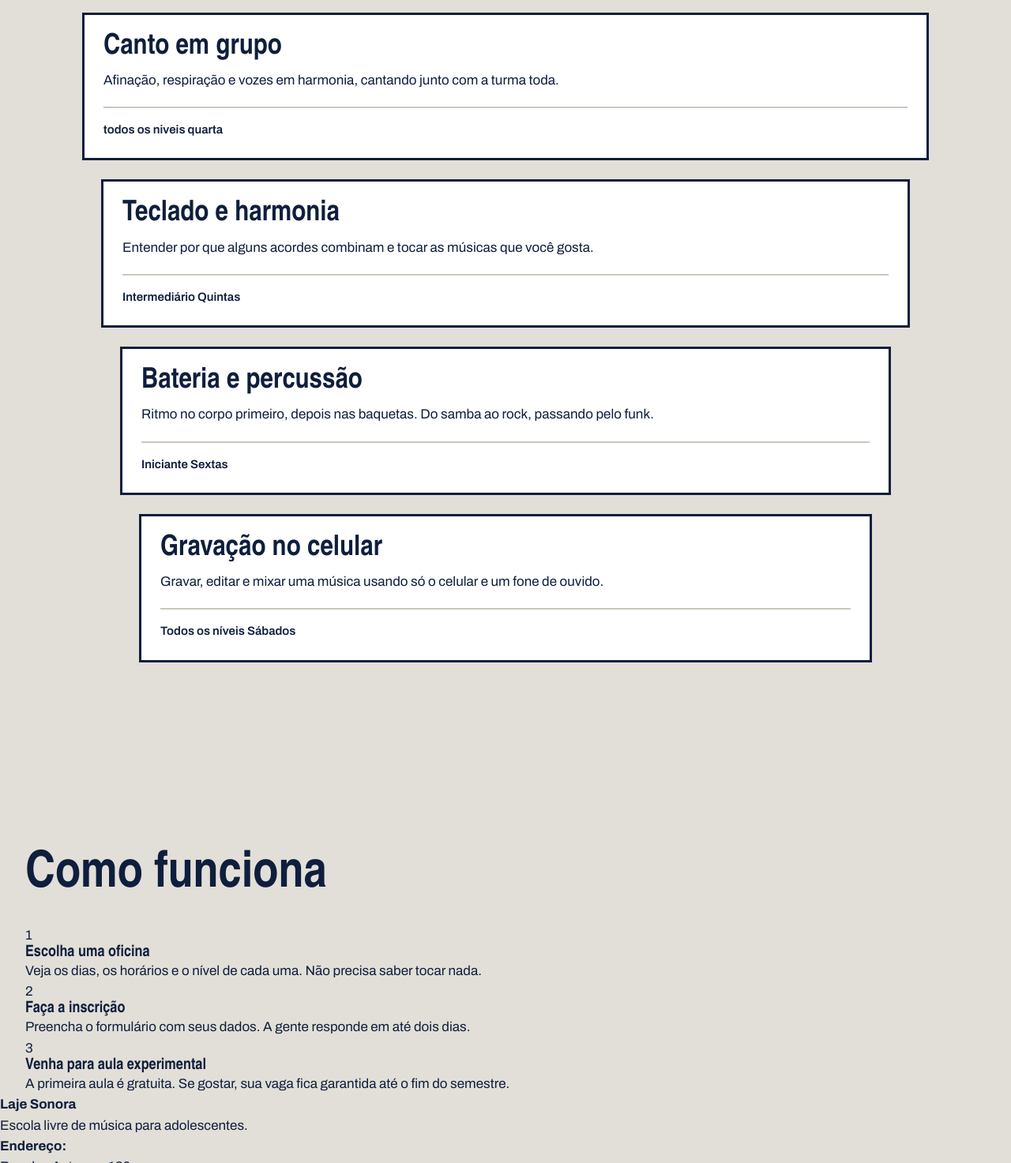
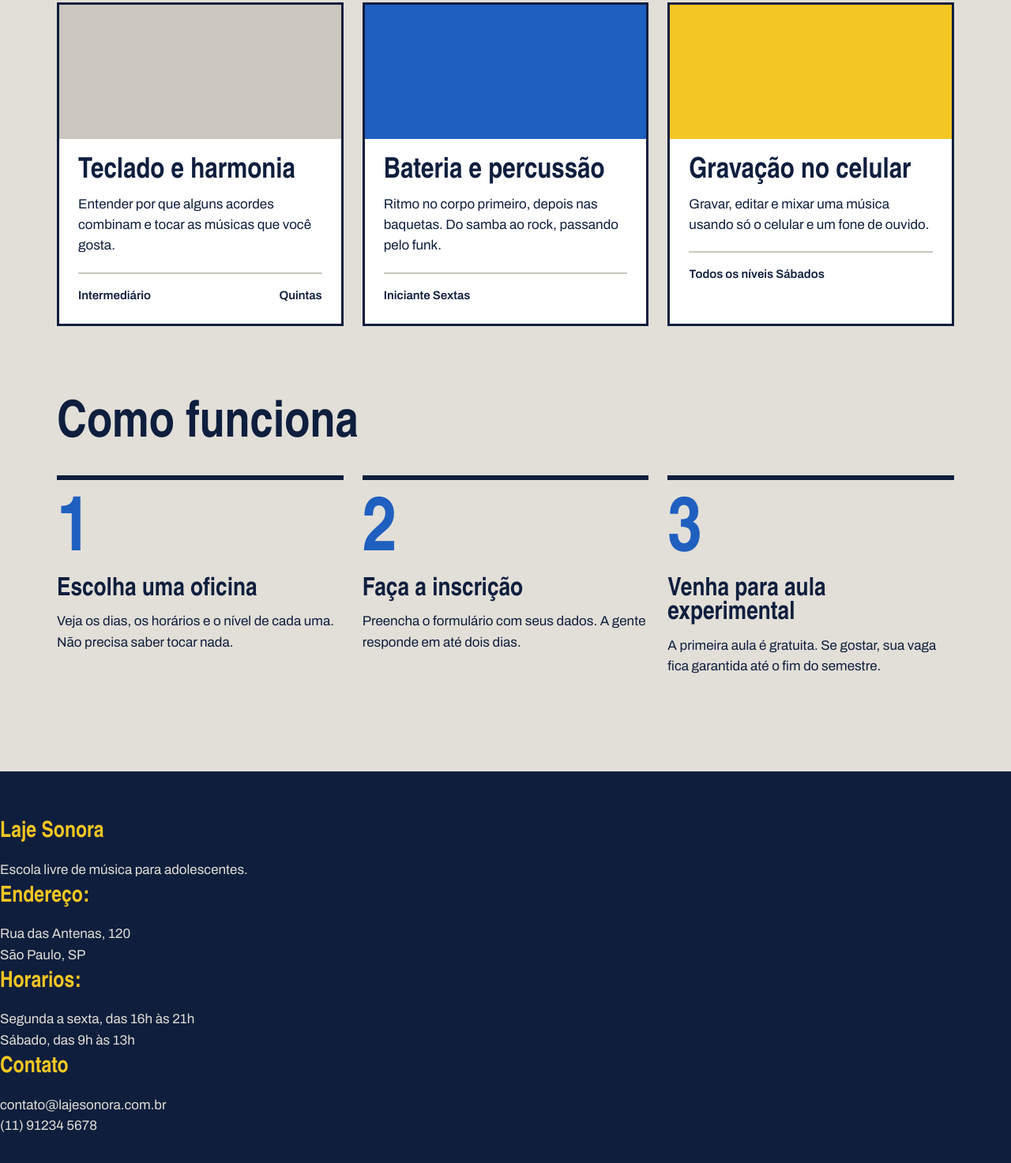
Before and after one commit to vianamurilo-dotcom/laje_sonora, a plain HTML site: page index.html in a window 1280 px wide. Shown: the part 1327-2800 px from the top of the page at 79% size. Drawn offline with Linux system fonts and the light colour scheme; a web font is replaced by a local one.

Commit message:
Página inicial pronta

```diff
--- a/index.css
+++ b/index.css
@@ -3,7 +3,8 @@
     padding: 0;
     box-sizing: border-box;
 }
-:root{
+
+:root {
     --concreto: #E2DFD8;
     --concreto-escuro: #CBC7BE;
     --tinta: #0F1E3D;
@@ -12,64 +13,71 @@
     --branco: #FFFFFF;
 
     --fonte-cartaz: "Big Shoulders", "Arial Narrow", sans-serif;
-    --fonte-texto:"Archivo", Arial, sans-serif;
+    --fonte-texto: "Archivo", Arial, sans-serif;
 }
-body{
+
+body {
     background: var(--concreto);
     color: var(--tinta);
     font-family: var(--fonte-texto);
     font-size: 17px;
     line-height: 1.55;
 }
-a{
+
+a {
     color: inherit;
 }
-h1, h2, h3{
+
+h1, h2, h3 {
     font-family: var(--fonte-cartaz);
     font-weight: 900;
     line-height: 0.95;
+
 }
+
 .conteudo{
-    max-width: 1200;
+    max-width: 1200px;
     margin-inline: auto;
     padding-inline: 32px;
 }
+
 .topo{
     padding-block: 28px;
+    display: flex;
     justify-content: space-between;
     align-items: center;
-    display: flex
 }
+
 .logo{
-    font: var(--fonte-cartaz);
+    font-family: var(--fonte-cartaz);
     font-size: 34px;
     font-weight: 900;
     text-decoration: none;
 }
+
 .menu{
     display: flex;
     gap: 36px;
+}
 
-}
 .menu a{
-    font-weight: 900;
+    font-weight: 600;
     text-decoration: none;
-    padding: 4px;
+    padding-bottom: 4px;
     border-bottom: 4px solid transparent;
 }
 
-.menu a:hover{
+.menu a:hover {
     border-bottom-color: var(--tinta);
 }
 
 .menu a.atual{
-    border-bottom-color:var(--fita) ;
+    border-bottom-color: var(--fita);
 }
 
-.cartazes{
+.cartazes {
     margin-top: 16px;
     display: flex;
-    flex-direction: row;
     gap: 16px;
 }
 
@@ -78,7 +86,7 @@ h1, h2, h3{
 }
 
 .cartaz-principal{
-    background-color: var(--caixa-dagua);
+    background: var(--caixa-dagua);
     color: var(--branco);
     flex: 2;
 }
@@ -87,91 +95,80 @@ h1, h2, h3{
     font-size: 132px;
     max-width: 9ch;
 }
-.cartaz-lateral{
-    background-color: var(--fita);
+
+.cartaz-lateral {
+    background: var(--fita);
     flex: 1;
     display: flex;
     flex-direction: column;
     justify-content: space-between;
     gap: 32px;
+    align-items: flex-start;
 }
 
 .cartaz-lateral p{
     font-size: 22px;
     font-weight: 600;
     line-height: 1.3;
-    align-items: flex-start;
 }
 
 .botao{
-    background-color: var(--tinta);
+    background: var(--tinta);
     color: var(--branco);
     font-weight: 700;
     text-decoration: none;
     padding: 16px 28px;
     border: none;
-    font: var(--fonte-texto);
     font-size: 17px;
+    font-family: var(--fonte-texto);
     cursor: pointer;
 }
 
-.botao:hover{
-    background-color: var(--caixa-dagua);
-}
-.secao{
-    margin-top: 96px;
+.botao:hover {
+    background: var(--caixa-dagua);
 }
 
-.titulo-secao{
-    font-size: 64px;
-    margin-bottom: 32px;
+
+.secao { margin-top: 96px; }
+.titulo-secao { font-size: 64px; margin-bottom: 32px; }
+.cards { display: flex; flex-wrap: wrap; gap: 24px; }
+.card { background-color: var(--branco); border: 3px solid var(--tinta); flex: 1 1 340px; }
+.card .foto { height: 170px; }
+
+.foto { background-color: var(--concreto-escuro); }
+.foto-azul { background-color: var(--caixa-dagua); }
+.foto-amarela { background-color: var(--fita); }
+.foto-tinta { background-color: var(--tinta); }
+
+.card-texto { padding: 24px; }
+.card h3 { font-size: 36px; margin-bottom: 12px; }
+.card-info { margin-top: 20px; padding-top: 16px; border-top: 2px solid var(--concreto-escuro); font-weight: 600; font-size: 15px; display: flex; justify-content: space-between; }
+
+.passos { display: flex; gap: 24px; }
+.passo { border-top: 6px solid var(--tinta); padding-top: 20px; flex: 1; }
+.passo-numero { font-family: var(--fonte-cartaz); font-size: 96px; font-weight: 900; line-height: 1; color: var(--caixa-dagua); }
+.passo h3 { font-size: 32px; margin-block: 8px 12px; }
+
+.rodape { margin-top: 120px; background-color: var(--tinta); color: var(--concreto); padding-block: 56px; }
+.rodape-colunas { display: flex; gap: 40px; }
+.rodape-coluna { flex: 1; }
+.rodape h4 { font-family: var(--fonte-cartaz); font-size: 28px; color: var(--fita); margin-bottom: 12px; }
+
+
+.rodape-colunas {
+    display: flex;
+    gap: 40px;
 }
 
-.cards{
-    flex-wrap: wrap;
-    padding: 24px;
 
+.rodape-coluna {
+    flex: 1;
 }
 
-.card{
-    background-color: var(--branco);
-    border: 3px solid var(--tinta);
-    flex: 1 1 340px;
-}
 
-.car.foto{
-    height: 170px;
-}
-
-.foto{
-    background-color: var(--concreto-escuro);
-}
-
-.foto-azul {
-    background-color: var(--caixa-dagua);
-}
-
-.foto-amarela{
-    background-color: var(--fita);
-}
-
-.foto-tinta{
-    background-color: var(--tinta);
-}
-
-.card-texto{
-    padding: 24px;
-}
-
-.card h3{
-    font-size: 36px;
+.rodape h4 {
+    font-family: var(--fonte-cartaz);
+    font-size: 28px;
+    color: var(--fita);
     margin-bottom: 12px;
 }
-
-.card-info{
-    margin-top: 20px;
-    padding-top: 16px;
-    border-top: 2px solid var(--concreto-escuro);
-    font-weight: 600;
-    font-size: 15px;
-}
--- a/index.html
+++ b/index.html
@@ -47,9 +47,8 @@
                         </div>
                     </div>
                 </article>
-                <div class="cards">
                     <article class="card">
-                        <div class="foto-amarela"></div>
+                        <div class="foto foto-amarela"></div>
                         <div class="card-texto">
                             <h3>Produção de beats</h3>
                             <p>Montar uma batida no computador, do primeiro bumbo até a música pronta para postar.</p>
@@ -59,9 +58,8 @@
                             </div>
                         </div>
                     </article>
-                    <div class="cards">
                         <article class="card">
-                            <div class="foto-tinta"></div>
+                            <div class="foto foto-tinta"></div>
                             <div class="card-texto">
                                 <h3>Canto em grupo</h3>
                                 <p>Afinação, respiração e vozes em harmonia, cantando junto com a turma toda.</p>
@@ -71,7 +69,6 @@
                                 </div>
                             </div>
                         </article>
-                        <div class="cards">
                             <article class="card">
                                 <div class="foto"></div>
                                 <div class="card-texto">
@@ -83,9 +80,8 @@
                                     </div>
                                 </div>
                             </article>
-                            <div class="cards">
                                 <article class="card">
-                                    <div class="foto-azul"></div>
+                                    <div class="foto foto-azul"></div>
                                     <div class="card-texto">
                                         <h3>Bateria e percussão</h3>
                                         <p>Ritmo no corpo primeiro, depois nas baquetas. Do samba ao rock, passando pelo funk.</p>
@@ -95,9 +91,8 @@
                                         </div>
                                     </div>
                                 </article>
-                                <div class="cards">
                                     <article class="card">
-                                        <div class="foto-amarela"></div>
+                                        <div class="foto foto-amarela"></div>
                                         <div class="card-texto">
                                             <h3>Gravação no celular</h3>
                                             <p>Gravar, editar e mixar uma música usando só o celular e um fone de ouvido.</p>
```
